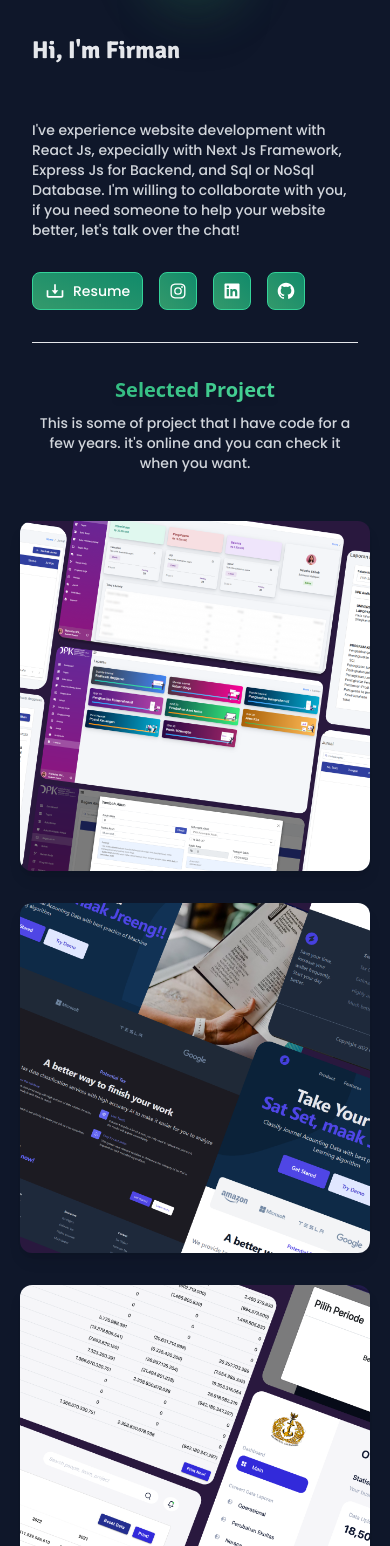
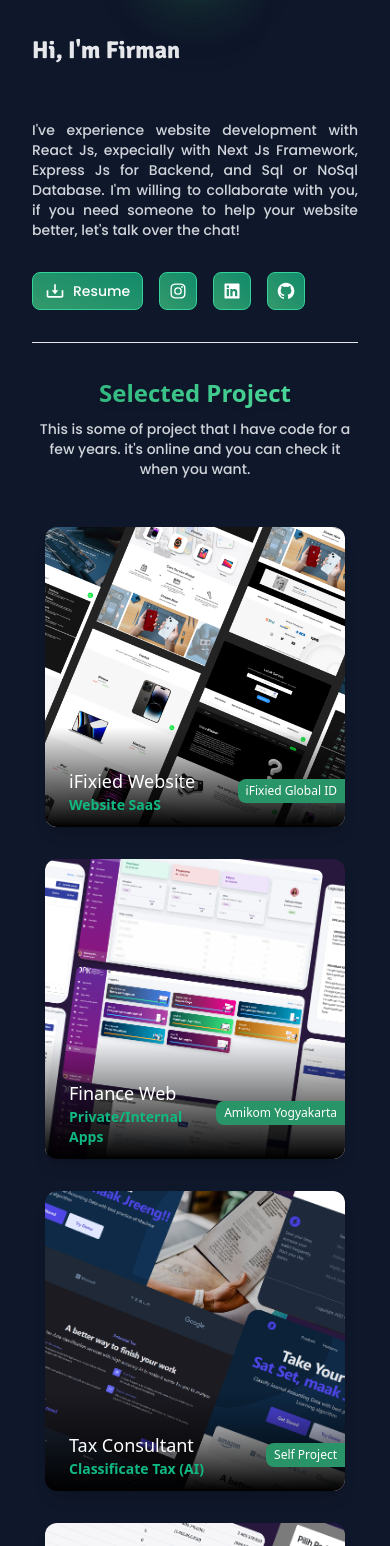
Before and after one commit to firman-lab/firman-webprofile, a Next.js app: page / in a window 390 px wide. Shown: the part 242-1788 px from the top of the page. Built offline with nearby package versions, Linux system fonts and the light colour scheme.

Commit message:
update portfolio

```diff
--- a/components/Header/index.js
+++ b/components/Header/index.js
@@ -31,7 +31,7 @@ export default function Header() {
                                 }}
                             />
                         </h3>
-                        <p className='font-medium text-slate-600 dark:text-gray-300 text-sm lg:text-base xl:text-lg pt-2 lg:pt-4  font-poppins'>
+                        <p className='font-medium text-slate-600 dark:text-gray-300 text-sm max-w-2xl text-justify lg:text-base xl:text-lg pt-2 lg:pt-4 font-poppins'>
                             I&apos;ve experience website development with React Js, expecially with Next Js Framework, Express Js for Backend, and Sql or NoSql Database. I&apos;m willing to collaborate with you, if you need someone to help your website better, let&apos;s talk over the chat!
                         </p>
                         <div className='flex flex-wrap justify-left gap-4 lg:gap-8 items-center mt-8'>
--- a/components/Portfolio/index.js
+++ b/components/Portfolio/index.js
@@ -1,26 +1,46 @@
 import React from 'react';
 import Image from 'next/image';
+import Link from 'next/link';
 
 export default function Portfolio() {
     return (
         <section className='container py-8 lg:py-12 xl:py-16 mx-auto mb-8'>
             <hr className='pb-8 mx-8 md:hidden'></hr>
             <div className='px-8'>
-                <h3 className='text-xl lg:text-3xl xl:text-4xl text-center font-bold text-transparent bg-clip-text dark:bg-gradient-to-r dark:from-[#29af77] dark:to-[#53e0a1] bg-[#26a76d] drop-shadow-md !leading-normal'>Selected Project</h3>
-                <p className='text-sm lg:text-base xl:text-lg text-center font-medium pt-2 text-gray-500 dark:text-gray-300 md:mb-8 mb-4 mx-auto font-poppins'>This is some of project that I have code for a few years. it's online and you can check it when you want.</p>
+                <h3 className='text-2xl lg:text-3xl xl:text-4xl text-center font-bold text-transparent bg-clip-text dark:bg-gradient-to-r dark:from-[#29af77] dark:to-[#53e0a1] bg-[#26a76d] drop-shadow-md !leading-normal'>Selected Project</h3>
+                <p className='text-sm lg:text-base xl:text-lg text-center max-w-sm md:max-w-md lg:max-w-lg xl:max-w-2xl font-medium pt-2 text-gray-500 dark:text-gray-300 md:mb-8 mb-4 mx-auto font-poppins'>This is some of project that I have code for a few years. it's online and you can check it when you want.</p>
             </div>
             <div className='flex flex-wrap gap-8 justify-around items-center px-4 pt-8'>
+                <Link href='https://ifixied.co.id' target={'_blank'} rel='noreferrer'>
+                    <div className='relative overflow-hidden rounded-xl scale-100 shadow-lg hover:scale-105 ease-in-out duration-200 group'>
+                        <Image alt='Finance Website for Company Journaling Report' src={'/images/pf4.png'} className='object-fill w-[300px] h-[300px] sm:w-[350px] sm:h-[350px]' width={350} height={350} />
+                        <div className='w-full absolute bottom-0 left-0 pt-10 pb-3 bg-gradient-to-t from-black to-transparent opacity-100 lg:opacity-0 lg:group-hover:opacity-100 transition-opacity ease-in-out duration-300'>
+                            <div className='flex gap-1 justify-between pl-6 items-center'>
+                                <div className='p-0 w-1/2'>
+                                    <h1 className='text-lg md:text-2xl text-white font-medium'>iFixied Website</h1>
+                                    <h4 className='text-emerald-500 drop-shadow-md shadow-white text-sm font-semibold'>Website SaaS</h4>
+                                </div>
+                                <div className='pr-0'>
+                                    <div className='text-xs bg-[#299467] text-white rounded-tl-lg rounded-bl-lg  px-2 py-1'>
+                                        iFixied Global ID
+                                    </div>
+                                </div>
+
+                            </div>
+                        </div>
+                    </div>
+                </Link>
                 <a href='#'>
                     <div className='relative overflow-hidden rounded-xl scale-100 shadow-lg hover:scale-105 ease-in-out duration-200 group'>
-                        <Image alt='Finance Website for Company Journaling Report' src={'/images/pf1.png'} className='object-fill' width={350} height={350} />
-                        <div className='w-full absolute bottom-0 left-0 pt-10 pb-3 bg-gradient-to-t from-black to-transparent opacity-0 group-hover:opacity-100 transition-opacity ease-in-out duration-300'>
+                        <Image alt='Finance Website for Company Journaling Report' src={'/images/pf1.png'} className='object-fill w-[300px] h-[300px] sm:w-[350px] sm:h-[350px]' width={350} height={350} />
+                        <div className='w-full absolute bottom-0 left-0 pt-10 pb-3 bg-gradient-to-t from-black to-transparent opacity-100 lg:opacity-0 lg:group-hover:opacity-100 transition-opacity ease-in-out duration-300'>
                             <div className='flex gap-1 justify-between pl-6 items-center'>
                                 <div className='p-0 w-1/2'>
-                                    <h1 className='text-2xl text-white font-medium'>Finance Web</h1>
-                                    <h4 className='text-indigo-300 text-sm font-semibold'>Private/Internal Site</h4>
+                                    <h1 className='text-lg md:text-2xl text-white font-medium'>Finance Web</h1>
+                                    <h4 className='text-emerald-500 drop-shadow-md shadow-white text-sm font-semibold'>Private/Internal Apps</h4>
                                 </div>
                                 <div className='pr-0'>
-                                    <div className='text-xs bg-purple-800 text-white rounded-tl-lg rounded-bl-lg  px-2 py-1'>
+                                    <div className='text-xs bg-[#299467] text-white rounded-tl-lg rounded-bl-lg  px-2 py-1'>
                                         Amikom Yogyakarta
                                     </div>
                                 </div>
@@ -31,15 +51,15 @@ export default function Portfolio() {
                 </a>
                 <a href='https://fist-beta.netlify.app' target={'_blank'} rel='noreferrer'>
                     <div className='relative overflow-hidden rounded-xl scale-100 shadow-lg hover:scale-105 ease-in-out duration-200 group'>
-                        <Image alt='Tax Consultant for classificate a journal report' src={'/images/pf2.png'} className='object-fill' width={350} height={350} />
-                        <div className='w-full absolute bottom-0 left-0 pt-10 pb-3 bg-gradient-to-t from-black to-transparent opacity-0 group-hover:opacity-100 transition-opacity ease-in-out duration-300'>
+                        <Image alt='Tax Consultant for classificate a journal report' src={'/images/pf2.png'} className='object-fill w-[300px] h-[300px] sm:w-[350px] sm:h-[350px]' width={350} height={350} />
+                        <div className='w-full absolute bottom-0 left-0 pt-10 pb-3 bg-gradient-to-t from-black to-transparent opacity-100 lg:opacity-0 lg:group-hover:opacity-100 transition-opacity ease-in-out duration-300'>
                             <div className='flex gap-1 justify-between pl-6 items-center'>
                                 <div className='p-0 w-1/2'>
-                                    <h1 className='text-2xl text-white font-medium'>Tax Consultant</h1>
-                                    <h4 className='text-indigo-300 text-sm font-semibold'>Classificate Tax with AI</h4>
+                                    <h1 className='text-lg md:text-2xl text-white font-medium'>Tax Consultant</h1>
+                                    <h4 className='text-emerald-500 drop-shadow-md shadow-white text-sm font-semibold'>Classificate Tax (AI)</h4>
                                 </div>
                                 <div className='pr-0'>
-                                    <div className='text-xs bg-purple-800 text-white rounded-tl-lg rounded-bl-lg  px-2 py-1'>
+                                    <div className='text-xs bg-[#299467] text-white rounded-tl-lg rounded-bl-lg  px-2 py-1'>
                                         Self Project
                                     </div>
                                 </div>
@@ -50,16 +70,16 @@ export default function Portfolio() {
                 </a>
                 <a href='https://data-converter.netlify.app' target={'_blank'} rel='noreferrer'>
                     <div className='relative overflow-hidden rounded-xl scale-100 shadow-lg hover:scale-105 ease-in-out duration-200 group'>
-                        <Image alt='convert finance report a company to international standart accounting report' src={'/images/pf3.png'} className='object-fill' width={350} height={350} />
-                        <div className='w-full absolute bottom-0 left-0 pt-10 pb-3 bg-gradient-to-t from-black to-transparent opacity-0 group-hover:opacity-100 transition-opacity ease-in-out duration-300'>
+                        <Image alt='convert finance report a company to international standart accounting report' src={'/images/pf3.png'} className='object-fill w-[300px] h-[300px] sm:w-[350px] sm:h-[350px]' width={350} height={350} />
+                        <div className='w-full absolute bottom-0 left-0 pt-10 pb-3 bg-gradient-to-t from-black to-transparent opacity-100 lg:opacity-0 lg:group-hover:opacity-100 transition-opacity ease-in-out duration-300'>
                             <div className='flex gap-1 justify-between pl-6 items-center'>
                                 <div className='p-0 w-1/2'>
-                                    <h1 className='text-xl text-white font-medium'>Converter Finance Report</h1>
-                                    <h4 className='text-indigo-300 text-sm font-semibold'>Convert Into Std Report </h4>
+                                    <h1 className='text-lg md:text-2xl text-white font-medium'>Converter Finance Report</h1>
+                                    <h4 className='text-emerald-500 drop-shadow-md shadow-white text-sm font-semibold'>Convert Into Std Report </h4>
                                 </div>
                                 <div className='pr-0'>
-                                    <div className='text-xs bg-purple-800 text-white rounded-tl-lg rounded-bl-lg  px-2 py-1'>
-                                        Kemenhan (Prototype)
+                                    <div className='text-xs bg-[#299467] text-white rounded-tl-lg rounded-bl-lg  px-2 py-1'>
+                                        Kemenhan
                                     </div>
                                 </div>
                             </div>
```
Also changed, not shown: public/images/pf4.png (added).
